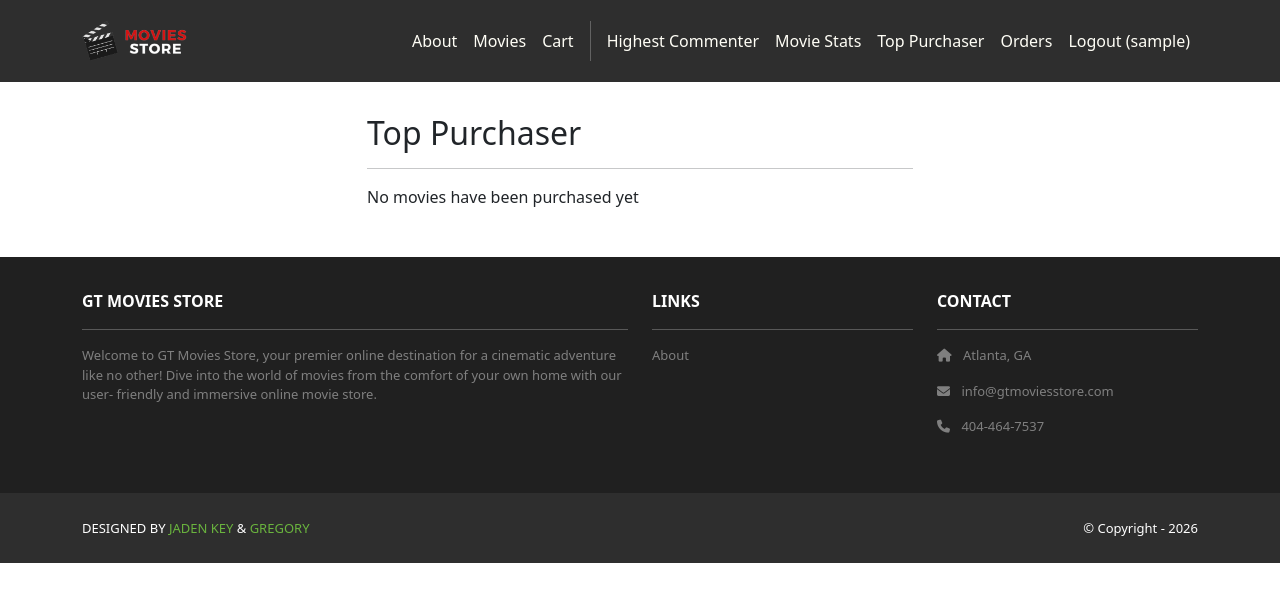
After one commit to JadenKey/Movies-Store, a Django app: page /movies/top-purchaser/ in a window 1280 px wide. The commit adds this page. Shown: the top 602 px of the page. Run offline with Django 5.2, Linux system fonts and the light colour scheme; the visitor is signed in with stand-in values (Sample User, id 1); data comes from the database, SQL or seed files in the repository; data that the repository does not hold is empty; some libraries are stand-ins or nearby versions.

Commit message:
Add admin top customer feature

```diff
--- /dev/null
+++ b/movies/templates/movies/top_purchaser.html
@@ -0,0 +1,18 @@
+{% extends 'base.html' %}
+{% block content %}
+<div class="p-3">
+    <div class="container">
+      <div class="row mt-3">
+        <div class="col-md-6 mx-auto mb-3">
+            <h2>Top Purchaser</h2>
+            <hr/>
+            {% if template_data.top_user %}
+            <p><b>Username: </b>{{template_data.top_user.username}}</p>
+            <p><b>Movies Purchased: </b>{{template_data.top_user.movies_purchased}}</p>
+            {% else %}
+            <p>No movies have been purchased yet </p>
+            {% endif %}
+        </div>
+    </div>
+</div>
+{% endblock content %}
--- a/movies/urls.py
+++ b/movies/urls.py
@@ -14,5 +14,5 @@ urlpatterns = [
     path('highest-commenter/', views.highest_commenter, name='movies.highest_commenter'),
     path('<int:id>/rating/', views.create_rating, name='movies.create_rating'),
     path('movie_stats/', views.movie_stats, name='movies.movie_stats'),
-
+    path('top-purchaser/', views.top_purchaser, name = 'movies.top_purchaser')
 ]
--- a/movies/views.py
+++ b/movies/views.py
@@ -98,6 +98,24 @@ def movie_stats(request):
     template_data['most_reviewed'] = most_reviewed
     return render(request, 'movies/movie_stats.html', {"template_data": template_data})
 
+@staff_member_required
+def top_purchaser(request):
+    top_user = (
+        User.objects.filter(is_staff=False)
+        .annotate(movies_purchased=Sum("order__item__quantity"))
+        .filter(movies_purchased__gt=0)
+        .order_by("-movies_purchased", "username")
+        .first()
+    )
+
+    template_data = {}
+    template_data["title"] = "Top Purchaser"
+    template_data["top_user"] = top_user
+
+    return render(
+        request, "movies/top_purchaser.html",
+        {"template_data": template_data}
+    )
 
 @login_required
 def create_rating(request, id):
--- a/moviesstore/templates/base.html
+++ b/moviesstore/templates/base.html
@@ -53,6 +53,9 @@
               </a>
               <a class="nav-link"
                 href="{% url 'movies.movie_stats' %}">Movie Stats
+              </a>
+              <a class="nav-link"
+                href="{% url 'movies.top_purchaser' %}">Top Purchaser
               </a>
               {% endif %}
             <a class="nav-link"
```
